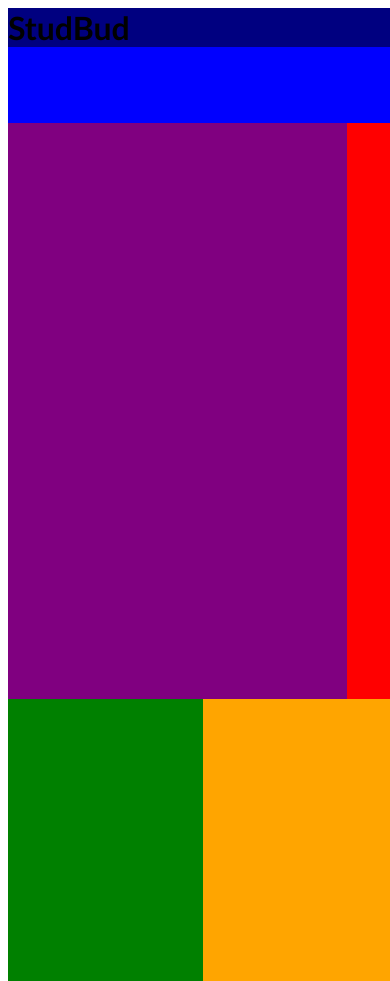
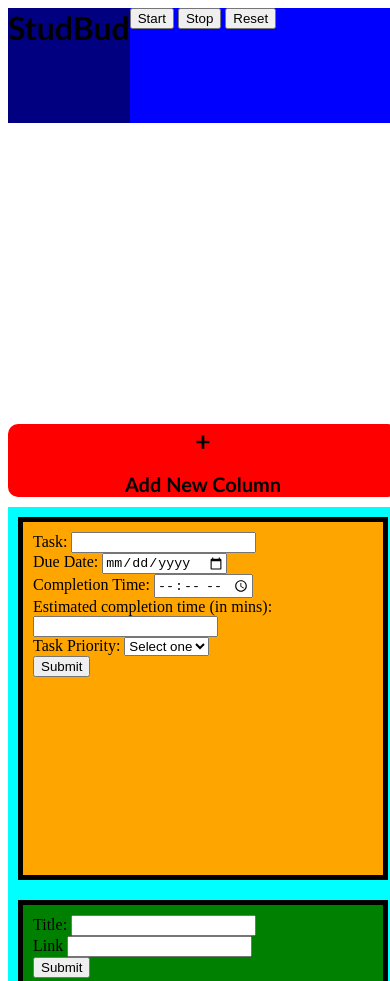
Before and after one commit to patcodingthing/studbud, a website: page public/index.html in a window 390 px wide. Shown: the top 981 px of the page. Drawn offline with Linux system fonts and the light colour scheme.

Commit message:
Adding Kanban, Reading and Task List content

```diff
--- a/public/index.html
+++ b/public/index.html
@@ -14,19 +14,86 @@
 
       <header>
         <div class = "studbud"><h1>StudBud</h1></div>
+
+        <div class = "stopwatch">
+          <button id = "start">Start</button>
+          <button id = "stop">Stop</button>
+          <button id = "reset">Reset</button>
+        </div>
       </header>
 
       <div class = "content">
 
-        <div class = "kanban">
+        <div id = "kanban" class = "kanban">
 
-          <div class = "kanban-column-wrapper"></div>
-          <div class = "kanban-add"></div>
+            <div id = "kanban-column-wrapper" class = "kanban-column-wrapper"></div>
+
+            <button id ="colAdd" class = "kanban-add">
+              <h1>+</h1>
+              <br>
+              <h2>Add New Column</h2>
+            </button>
 
         </div>
 
-          <div class = "reading-list"></div>
-          <div class = "task-list"></div>
+          <div class = "reading-list">
+            <form id="readform">
+              <label for="read">Title:</label>
+              <input type="text" name="read" id="readInput">
+
+              <br>
+            <!--Link input -->
+              <label for="link">Link</label>
+              <input type="text" name="link" id="linkInput">
+              <br>
+
+              <button type="submit">Submit</button>
+            </form>
+            <ul id="tasklist">
+            </ul>
+            <script src="solution.js"></script>
+            <!-- Swap the scripts to see the working solution -->
+            <!-- <script src="solution.js"></script> -->
+          </div>
+          <div class = "task-list">
+            <form id="taskform">
+              <label for="task">Task:</label>
+              <input type="text" name="task" id="taskInput">
+
+              <br>
+            <!-- Date input -->
+              <label for="dueDate">Due Date: </label>
+              <input type="date" name="dueDate" id="dueDateInput">
+              <br>
+            <!-- Time input -->
+            <label for="completionTime">Completion Time: </label>
+              <input type="time" name="completionTime" id="completionTimeInput">
+
+              <br>
+
+            <label for="estimatedTime">Estimated completion time (in mins):</label>
+            <input type="number" name="estimatedTime" id="estimatedTimeInput">
+            <!-- Priority -->
+            <br>
+
+            <label for="priority">Task Priority:</label>
+            <select name="prority" id="priorityInput">
+              <option value="">Select one</option>
+              <option value="Low">Low</option>
+              <option value="Medium">Medium</option>
+              <option value="High">High</option>
+            </select>
+
+            <br>
+
+              <button type="submit">Submit</button>
+            </form>
+            <ul id="tasklist">
+            </ul>
+            <script src="solution.js"></script>
+            <!-- Swap the scripts to see the working solution -->
+            <!-- <script src="solution.js"></script> -->
+          </div>
 
       </div>
     </div>
--- a/public/script.js
+++ b/public/script.js
@@ -0,0 +1,16 @@
+//Kanban Board Javascript
+//Inspired by examples provided by tutors on DECO2017 Slack
+
+document.getElementById("colAdd").addEventListener("click", addColumn);
+
+function addColumn() {
+    console.log('Button Pressed');
+    var newColumn = document.createElement('div');
+    newColumn.className = 'kanban-column';
+
+    var kanbanCol = document.getElementById("kanban-column-wrapper");
+
+    kanbanCol.appendChild(newColumn);
+}
+
+//Timer Javascript
--- a/public/style.css
+++ b/public/style.css
@@ -9,6 +9,8 @@ h1, h2, h3, p {
   margin: 0;
 }
 
+
+/*Main container for CSS grid*/
 .main-container{
   display: grid;
   height: 150vh;
@@ -21,6 +23,7 @@ h1, h2, h3, p {
     "header content"
 }
 
+/*Elements CSS*/
 header {
   background-color: blue;
   grid-area: header;
@@ -38,11 +41,7 @@ header {
   grid-area: studbud;
 }
 
-nav {
-  background-color: teal;
-  grid-area: nav;
-}
-
+/* Unecessary code for nav links, keeping in case is needed
 a {
   display: block;
   color: black;
@@ -61,9 +60,10 @@ a:hover:not(.active) {
   background-color: #555;
   color: white;
 }
+*/
 
 .content {
-  background-color: cyan;
+  background-color: white;
   grid-area: content;
 
   display: grid;
@@ -78,33 +78,73 @@ a:hover:not(.active) {
   background-color: white;
   display: grid;
   grid-area: kanban;
-  grid-template-columns: 1fr 0.15fr;
+  grid-template-columns: 1fr 0.1fr;
   grid-template-rows: 1fr;
   grid-template-areas:
     "kanban-column-wrapper kanban-add";
 }
 
 .kanban-column-wrapper{
-  background-color: purple;
+  background-color: white;
   grid-area: kanban-column-wrapper;
+  padding: 10px;
+  display: grid;
+  grid-template-columns: repeat(auto-fit, minmax(120px, 1fr));
+  grid-template-rows: 1fr;
+  gap: 10px;
+}
+
+.kanban-column{
+  background-color: gray;
+  height: 1fr;
+  border-radius: 10px;
+  grid-template-columns: repeat(auto-fit, minmax(150px, 250px));
+  grid-template-rows: 1fr;
+  gap: 10px;
+  padding: 0;
+
 }
 
 .kanban-add{
   background-color: red;
   grid-area: kanban-add;
+  margin-top: 10px;
+  margin-bottom: 10px;
+  border-radius: 10px;
+  border: none;
+  float: right;
+}
+
+.kanban-add:hover{
+  background-color: rgb(141, 0, 0);
+  cursor: pointer;
 }
 
 .reading-list{
   background-color: green;
-  grid-area: reading-list
+  grid-area: reading-list;
+  margin: 10px;
+  padding: 10px;
+  border-color: black;
+  border-style: solid;
+  border-width: 5px;
 }
 
 .task-list{
   background-color: orange;
   grid-area: task-list;
+  margin: 10px;
+  padding: 10px;
+  border-color: black;
+  border-style: solid;
+  border-width: 5px;
 }
 
-@media only screen and (max-width: 900px){
+
+
+/*Responsive CSS for Mobile/thin desktop windows*/
+
+@media only screen and (max-width: 1000px){
   .main-container {
     grid-template-columns: 1fr;
     grid-template-rows: 0.1fr 1fr;
@@ -112,4 +152,50 @@ a:hover:not(.active) {
       "header"
       "content";
   }
+
+  .content {
+    background-color: cyan;
+    grid-area: content;
+
+    display: grid;
+    grid-template-columns: 1fr;
+    grid-template-rows: 1fr 1fr 1fr;
+    grid-template-areas:
+      "kanban"
+      "task-list"
+      "reading-list";
+
+  }
+
+  .kanban{
+    background-color: white;
+    display: grid;
+    grid-area: kanban;
+    grid-template-columns: 1fr;
+    grid-template-rows: 1fr 0.1fr;
+    grid-template-areas:
+    "kanban-column-wrapper"
+    "kanban-add";
+  }
+
+  .kanban-column-wrapper{
+    background-color: white;
+    grid-area: kanban-column-wrapper;
+    padding: 10px;
+    display: grid;
+    grid-template-rows: repeat(auto-fit, minmax(50px, 1fr));
+    grid-template-columns: 1fr;
+    gap: 10px;
+  }
+
+  header {
+    background-color: blue;
+    grid-area: header;
+
+    display: grid;
+    grid-template-rows: 1fr;
+    grid-template-columns: 0.1fr 1fr;
+    grid-template-areas:
+      "studbud .";
+  }
 }
```
